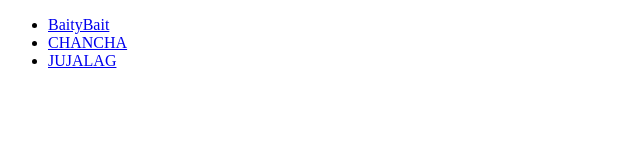
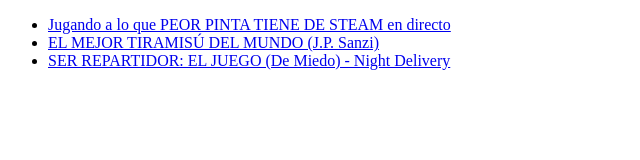
Before and after one commit to CamiloRios-Henry/Bootcamp-exercises, a plain HTML site: page index.html in a window 1280 px wide. Shown: the whole page, without its empty margins (0-640 px from the left). Drawn offline with Linux system fonts and the light colour scheme.

Commit message:
Update index.html

```diff
--- a/index.html
+++ b/index.html
@@ -11,9 +11,12 @@
         Aprendiendo a documentar mi código con OpenBootcamp-->
         <div>
             <ul>
-                <li><a href="https://www.youtube.com/watch?v=uTxyew6Qvs0">BaityBait</a></li>
-                <li><a href="https://www.youtube.com/watch?v=N26o9TnDbds">CHANCHA</a></li>
-                <li><a href="https://www.youtube.com/watch?v=kUjF6peYSHk">JUJALAG</a></li>
+                <li><a href="https://www.youtube.com/watch?v=uTxyew6Qvs0">
+                    Jugando a lo que PEOR PINTA TIENE DE STEAM en directo</a></li>
+                <li><a href="https://www.youtube.com/watch?v=N26o9TnDbds">
+                    EL MEJOR TIRAMISÚ DEL MUNDO (J.P. Sanzi)</a></li>
+                <li><a href="https://www.youtube.com/watch?v=kUjF6peYSHk">
+                    SER REPARTIDOR: EL JUEGO (De Miedo) - Night Delivery</a></li>
             </ul>
         </div>
 
```
